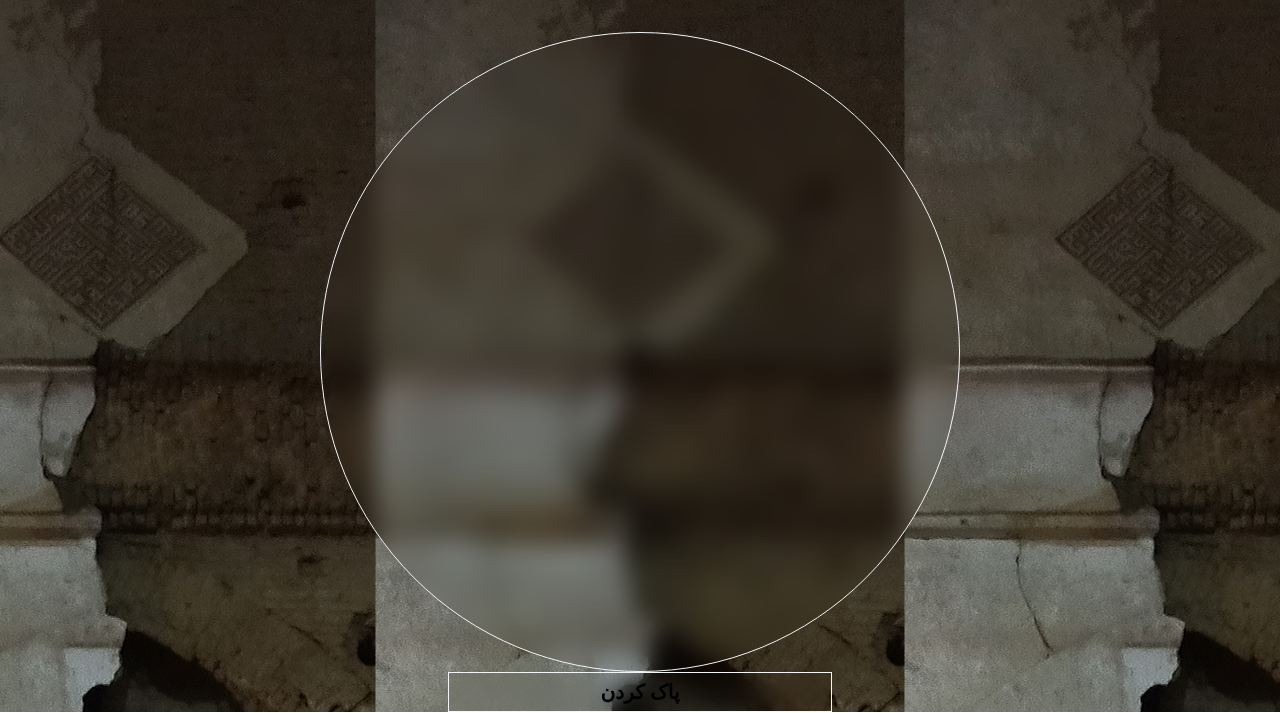
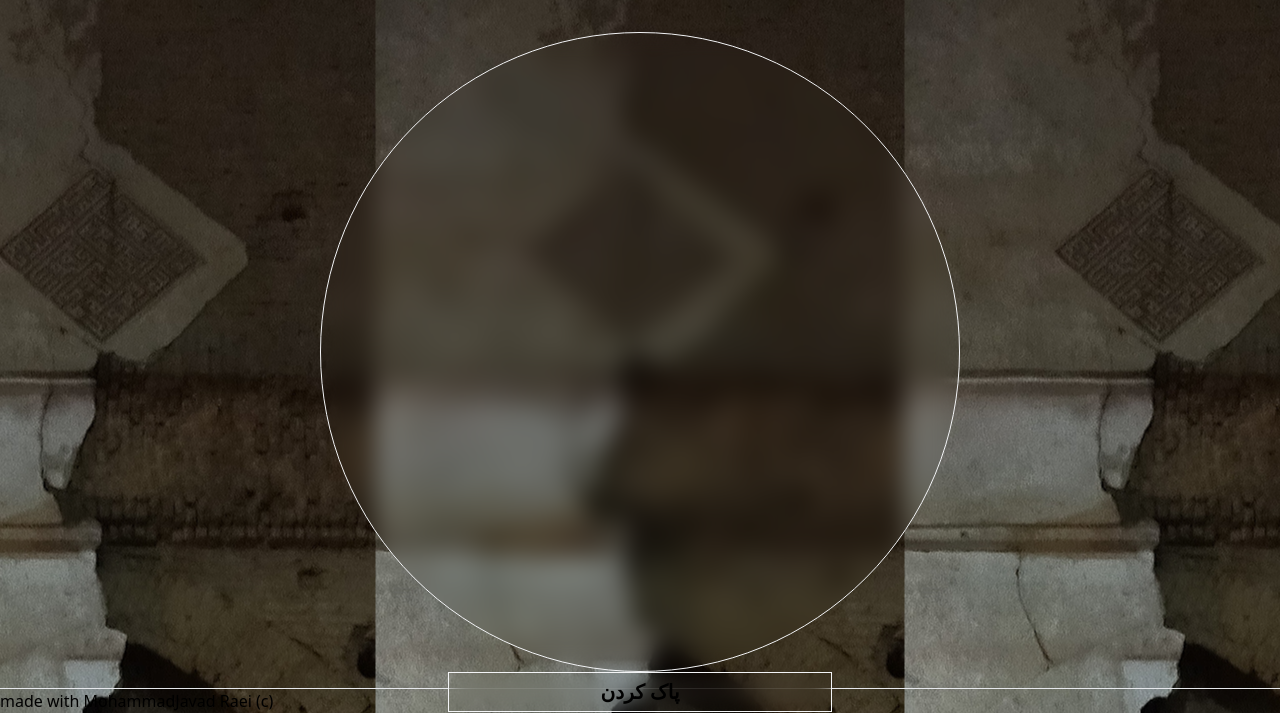
Before and after one commit to mjraei1409/salavat_shomar, a plain HTML site: page index.html in a window 1280 px wide. Shown: the part 112-825 px from the top of the page. Drawn offline with Linux system fonts and the light colour scheme.

Commit message:
add footer to index.html

```diff
--- a/index.html
+++ b/index.html
@@ -17,6 +17,10 @@
         <div class="w-[30vw] h-[5vh] content-center mx-auto bg-green-100 bg-clip-padding backdrop-filter backdrop-blur-md bg-opacity-0 border border-gray-100"
             id="button" onclick="reset()"><p class="text-center font-bold text-[1.25rem]">پاک کردن</p></div>
     </div>
+
+    <hr>
+
+    <p>made with MohammadJavad Raei (c)</p>
 
     <script>
         function numplus() {
```
